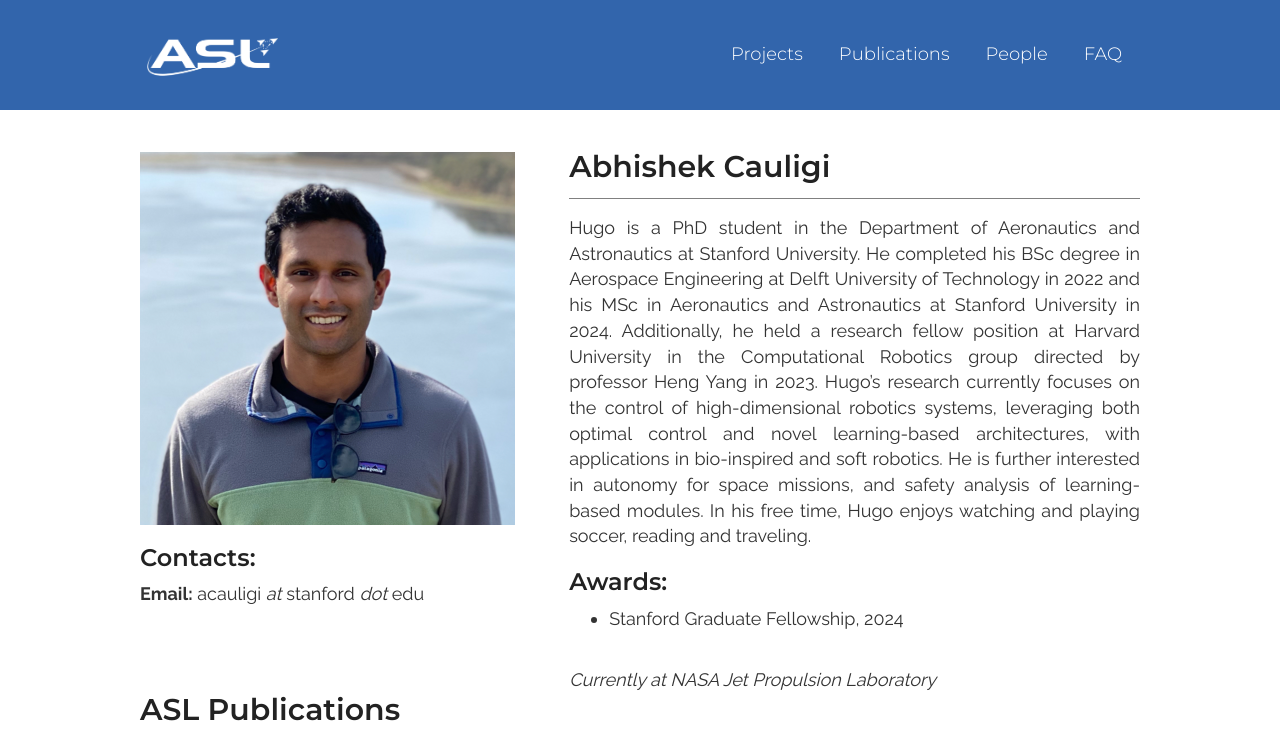
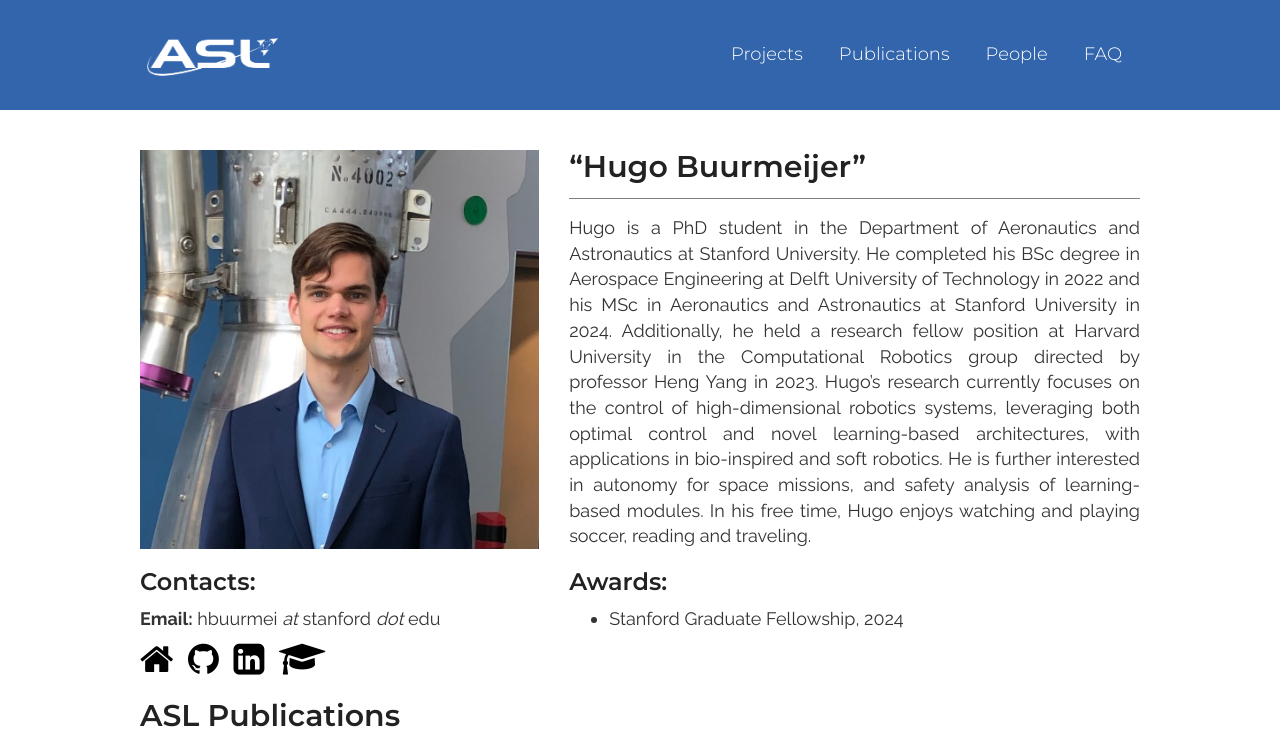
Before and after one commit to StanfordASL/StanfordASL.github.io, a Jekyll site: the page built from _people/hugo-buurmeijer.markdown, in a window 1280 px wide, cut to the strip 0-732 px from the top of the page. Built offline with Jekyll 4.4.1, drawn with Linux system fonts in a browser that asks for light colours.

Commit message:
Update hugo-buurmeijer.markdown

```diff
--- a/_people/hugo-buurmeijer.markdown
+++ b/_people/hugo-buurmeijer.markdown
@@ -1,13 +1,16 @@
 ---
 layout: person
-title:  "Abhishek Cauligi"
-last:   "Cauligi"
-date:   2017-09-01 00:00:00 -0700
-position: alumni
-excerpt: "Trajectory optimization and optimal control for robotic systems"
-img: AbhishekCauligi.png
-email: acauligi@stanford.edu
-current: "NASA Jet Propulsion Laboratory"
+title: “Hugo Buurmeijer”
+last:  “Buurmeijer”
+date:  2024-06-22 00:00:00
+position: phd
+excerpt: “Optimal and learning-based control of high-dimensional robots”
+img: hbuurmei.jpeg
+email: hbuurmei@stanford.edu
+github: hbuurmei
+linkedin: hbuurmei
+website: https://hbuurmei.github.io
+gscholar: ywP7WbMAAAAJ
 ---
 
 Hugo is a PhD student in the Department of Aeronautics and Astronautics at Stanford University. He completed his BSc degree in Aerospace Engineering at Delft University of Technology in 2022 and his MSc in Aeronautics and Astronautics at Stanford University in 2024. Additionally, he held a research fellow position at Harvard University in the Computational Robotics group directed by professor Heng Yang in 2023.
```
